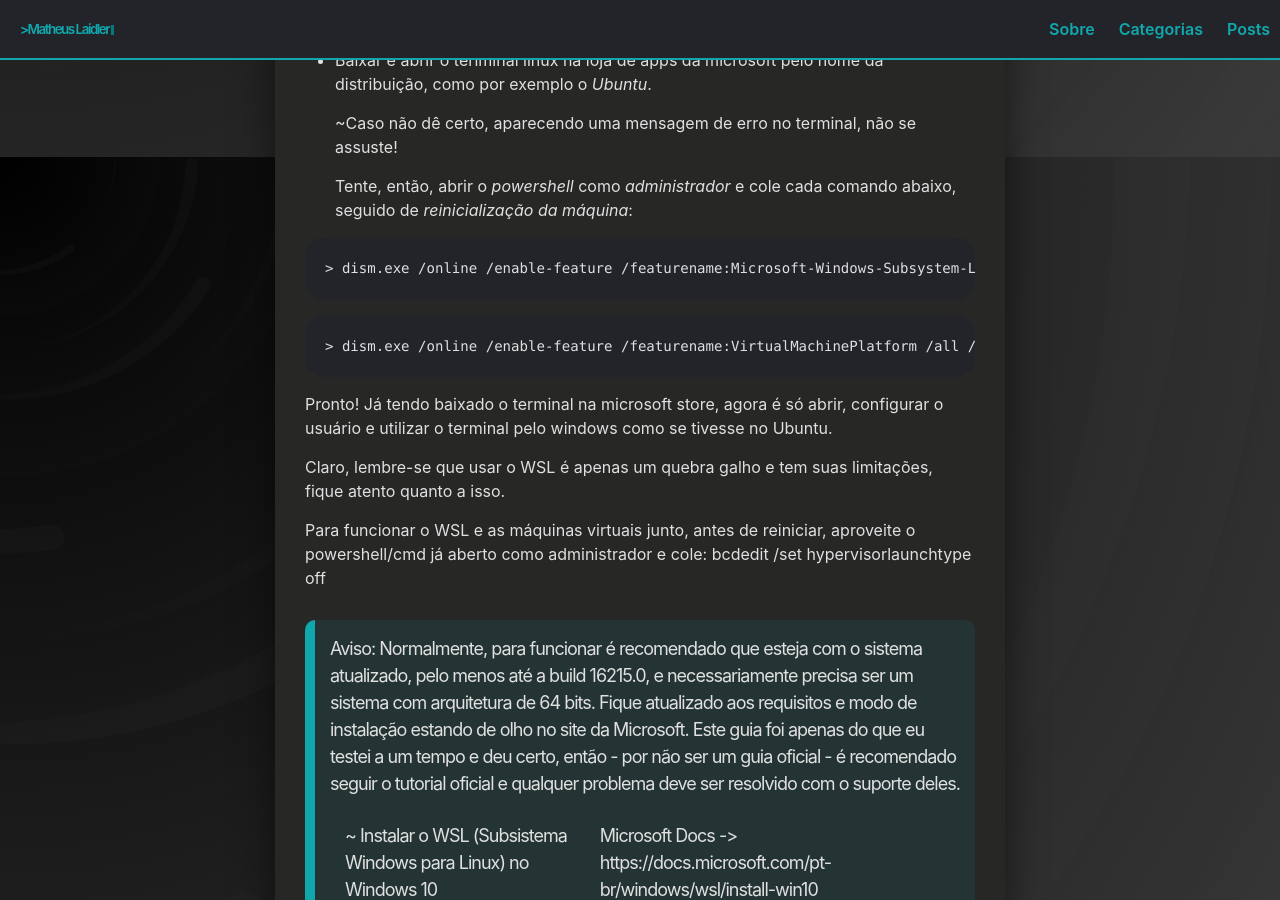
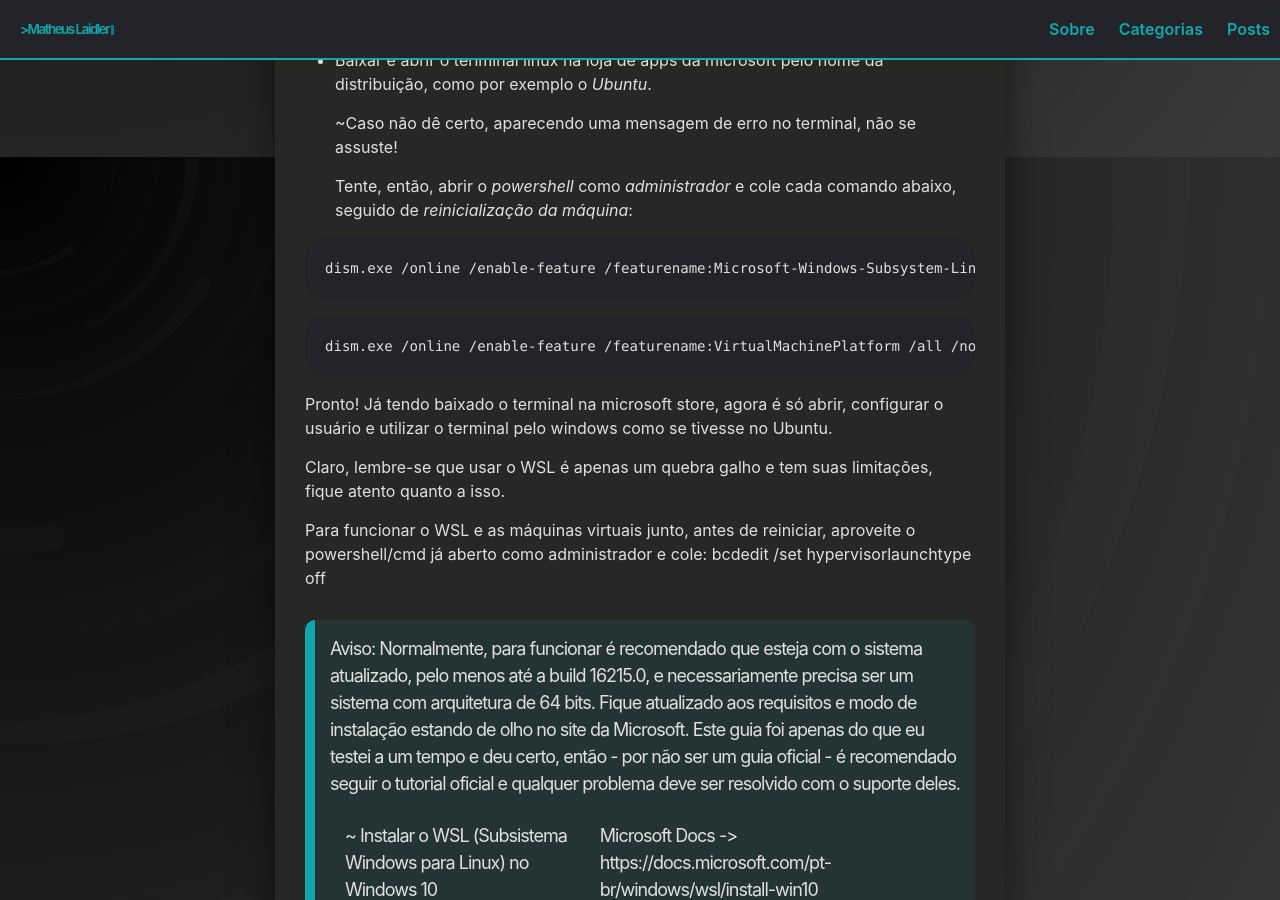
Before and after one commit to matheuslaidler/Tech-Jekyll-Old, a Jekyll site: the page built from _posts/2020-02-25-terminal.md, in a window 1280 px wide and 900 px high, scrolled down 2723 px. Built offline with Jekyll 4.4.1, drawn with Linux system fonts in a browser that asks for light colours.

````diff
--- a/_posts/2020-02-25-terminal.md
+++ b/_posts/2020-02-25-terminal.md
@@ -82,11 +82,11 @@ Muitos querem aprender a usar o terminal linux, mas continuam "presas na janela"
     Tente, então, abrir o _powershell_ como *administrador* e cole cada comando abaixo, seguido de *reinicialização da máquina*:
 
 ```
-> dism.exe /online /enable-feature /featurename:Microsoft-Windows-Subsystem-Linux /all /norestart
-```
-
-```
-> dism.exe /online /enable-feature /featurename:VirtualMachinePlatform /all /norestart
+dism.exe /online /enable-feature /featurename:Microsoft-Windows-Subsystem-Linux /all /norestart
+```
+
+```
+dism.exe /online /enable-feature /featurename:VirtualMachinePlatform /all /norestart
 ```
 
 Pronto! Já tendo baixado o terminal na microsoft store, agora é só abrir, configurar o usuário e utilizar o terminal pelo windows como se tivesse no Ubuntu.
````
